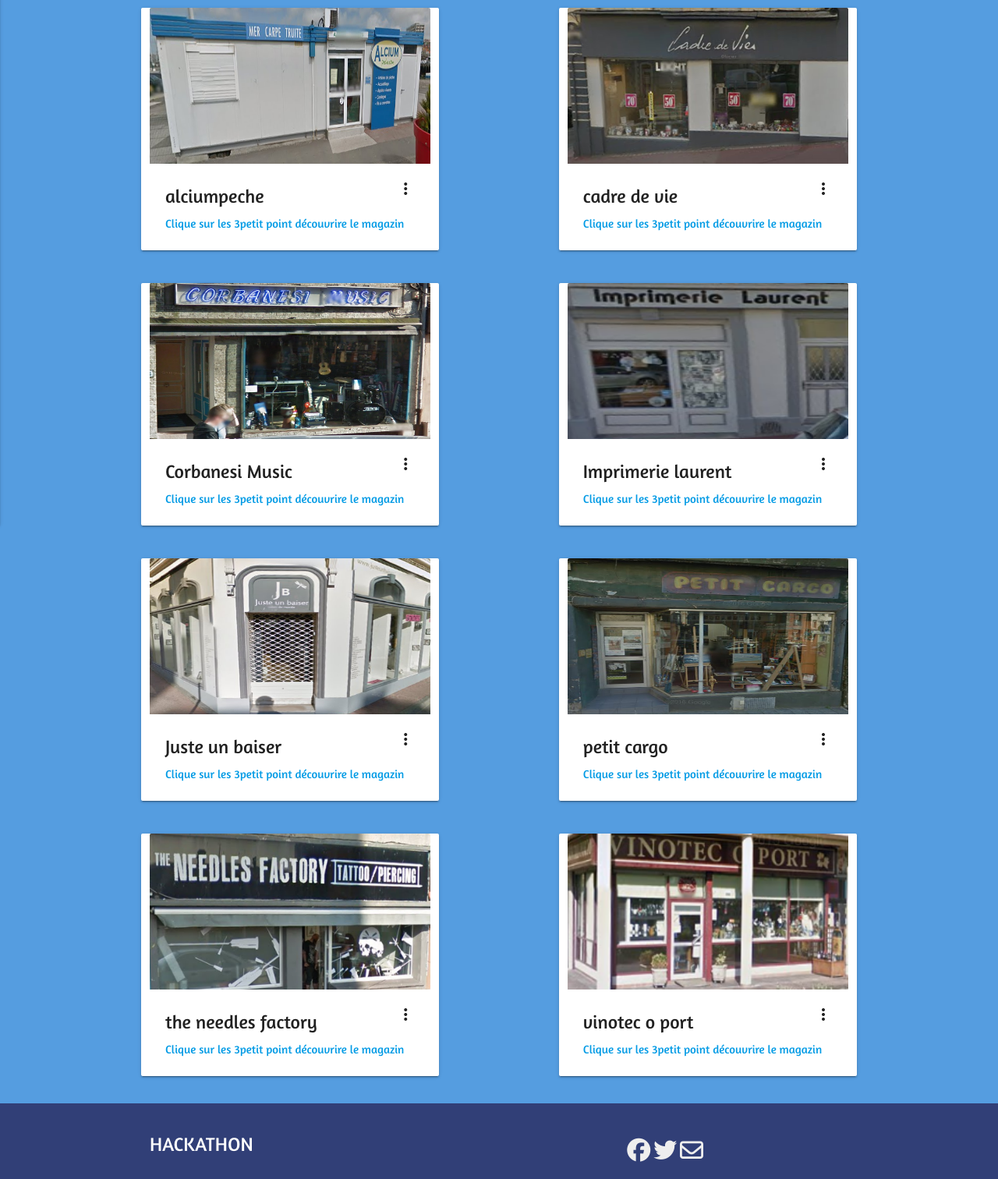
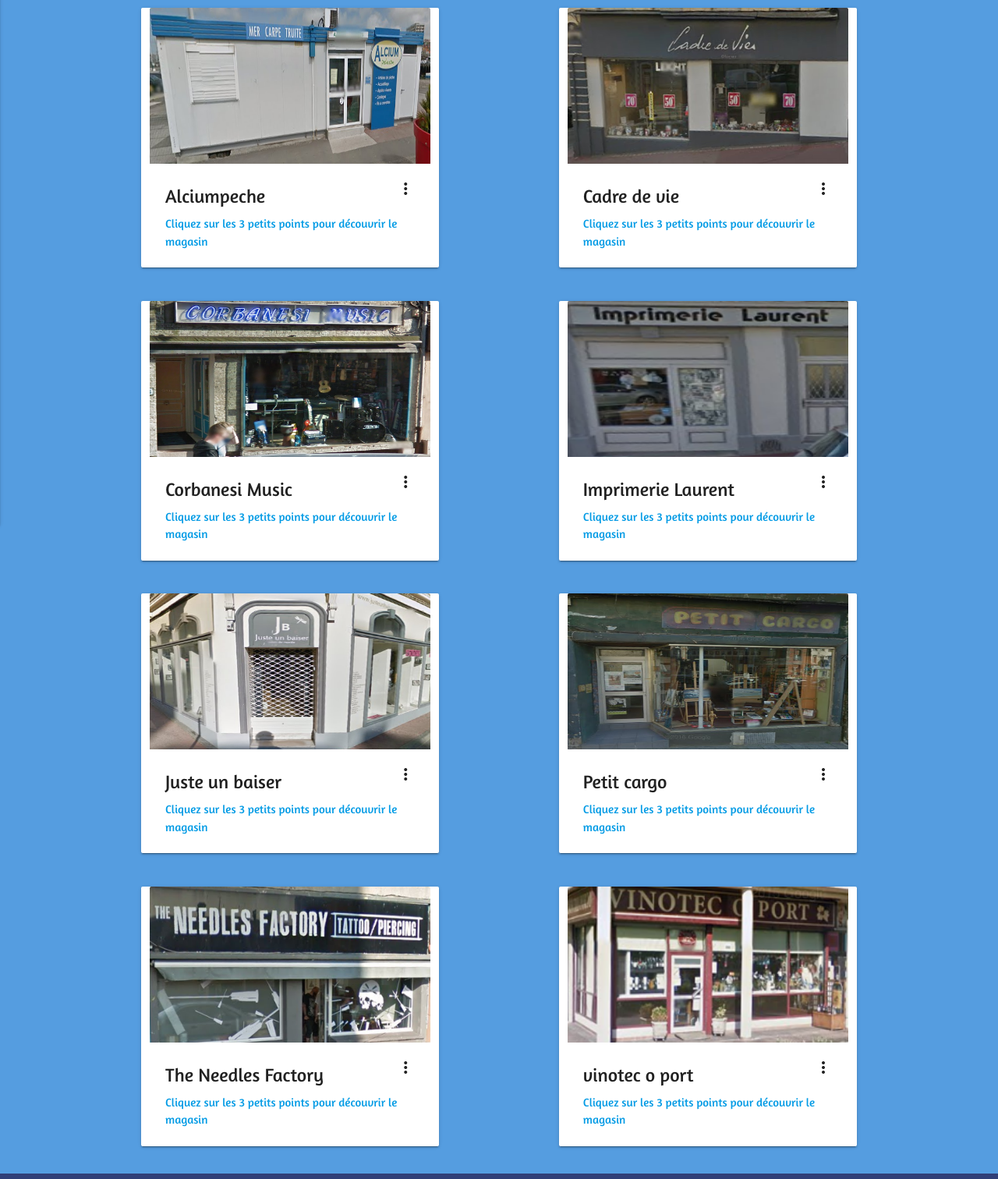
Before and after one commit to CrumbledoreTv/Hackathon_RTSV, a plain HTML site: page pages/magasins.html in a window 1280 px wide. Shown: the part 187-1699 px from the top of the page at 78% size. Drawn offline with nearby package versions, Linux system fonts and the light colour scheme.

Commit message:
commit-21-12-16-14h55

```diff
--- a/pages/magasins.html
+++ b/pages/magasins.html
@@ -62,12 +62,12 @@
       <img class="img66" class="activator" src="../img/1.png">
     </div>
     <div class="card-content">
-      <span class="card-title activator grey-text text-darken-4">alciumpeche<i class="material-icons right">more_vert</i></span>
-      <p><a href="#">Clique sur les 3petit point découvrire le magazin</a></p>
+      <span class="card-title activator grey-text text-darken-4">Alciumpeche<i class="material-icons right">more_vert</i></span>
+      <p><a href="#">Cliquez sur les 3 petits points pour découvrir le magasin</a></p>
     </div>
     <div class="card-reveal">
-      <span class="card-title grey-text text-darken-4">Card Title<i class="material-icons right">close</i></span>
-      <p>Alciumpeche est petit commerce qui vents tout les matriel de peche et autre </p>
+      <span class="card-title grey-text text-darken-4">Alciumpeche<i class="material-icons right">close</i></span>
+      <p>Alciumpeche est un magasin de pêche, vous y trouverez cannes, accessoires et tout ce qu'il vous faut pour faire une bonne prise !</p>
     </div>
   </div>
 
@@ -82,12 +82,12 @@
       <img class="img66" class="activator" src="../img/2.png">
     </div>
     <div class="card-content">
-      <span class="card-title activator grey-text text-darken-4">cadre de vie<i class="material-icons right">more_vert</i></span>
-      <p><a href="#">Clique sur les 3petit point découvrire le magazin</a></p>
+      <span class="card-title activator grey-text text-darken-4">Cadre de vie<i class="material-icons right">more_vert</i></span>
+      <p><a href="#">Cliquez sur les 3 petits points pour découvrir le magasin</a></p>
     </div>
     <div class="card-reveal">
-      <span class="card-title grey-text text-darken-4">Card Title<i class="material-icons right">close</i></span>
-      <p>C'est une boutique avec plien de jolie chose a l'interrieur vous trouveré votre bhonneur a cous sur .</p>
+      <span class="card-title grey-text text-darken-4">Cadre de vie<i class="material-icons right">close</i></span>
+      <p>C'est une boutique avec plein de jolie choses a l'interieur, vous trouverez votre bonheur à coup sûr !</p>
     </div>
   </div>
 
@@ -104,11 +104,11 @@
     </div>
     <div class="card-content">
       <span class="card-title activator grey-text text-darken-4">Corbanesi Music<i class="material-icons right">more_vert</i></span>
-      <p><a href="#">Clique sur les 3petit point découvrire le magazin</a></p>
+      <p><a href="#">Cliquez sur les 3 petits points pour découvrir le magasin</a></p>
     </div>
     <div class="card-reveal">
-      <span class="card-title grey-text text-darken-4">Card Title<i class="material-icons right">close</i></span>
-      <p>Vous trouveré votre bhonneur dans le domain muscial plus particularement sur la guittar avec ses nombre choix et model</p>
+      <span class="card-title grey-text text-darken-4">Corbanesi Music<i class="material-icons right">close</i></span>
+      <p>Vous trouverez votre bonheur dans ce magasin de musique, proposants basses, guitares, ukulele dans de nombreux modèles.</p>
     </div>
 </div>
 
@@ -117,12 +117,12 @@
       <img class="img66" class="activator" src="../img/4.png">
     </div>
     <div class="card-content">
-      <span class="card-title activator grey-text text-darken-4">Imprimerie laurent<i class="material-icons right">more_vert</i></span>
-      <p><a href="#">Clique sur les 3petit point découvrire le magazin</a></p>
+      <span class="card-title activator grey-text text-darken-4">Imprimerie Laurent<i class="material-icons right">more_vert</i></span>
+      <p><a href="#">Cliquez sur les 3 petits points pour découvrir le magasin</a></p>
     </div>
     <div class="card-reveal">
-      <span class="card-title grey-text text-darken-4">Card Title<i class="material-icons right">close</i></span>
-      <p>C'est une jolie imprimerie vous pouvé imprimée tout ce que vous voulez que sa soit ds carte de viste ou meme des CV</p>
+      <span class="card-title grey-text text-darken-4">Imprimerie laurent<i class="material-icons right">close</i></span>
+      <p>Une petite imprimerie pour mettre sur papier vos CV ou même faire faire vos cartes de visite.</p>
     </div>
   </div>
  </div>
@@ -135,11 +135,11 @@
     </div>
     <div class="card-content">
       <span class="card-title activator grey-text text-darken-4">Juste un baiser<i class="material-icons right">more_vert</i></span>
-      <p><a href="#">Clique sur les 3petit point découvrire le magazin</a></p>
+      <p><a href="#">Cliquez sur les 3 petits points pour découvrir le magasin</a></p>
     </div>
     <div class="card-reveal">
-      <span class="card-title grey-text text-darken-4">Card Title<i class="material-icons right">close</i></span>
-      <p>Cette boutique permet de de vous acheté une magnifique robe de mariage pour votre plus beaux jour de votre vie </p>
+      <span class="card-title grey-text text-darken-4">Juste un baiser<i class="material-icons right">close</i></span>
+      <p>Cette boutique permet de vous acheter une magnifique robe de mariage que vous pourrez revendre a votre divorce.</p>
     </div>
   </div>
 
@@ -151,12 +151,12 @@
       <img class="img66" class="activator" src="../img/6.png">
     </div>
     <div class="card-content">
-      <span class="card-title activator grey-text text-darken-4">petit cargo<i class="material-icons right">more_vert</i></span>
-      <p><a href="#">Clique sur les 3petit point découvrire le magazin</a></p>
+      <span class="card-title activator grey-text text-darken-4">Petit cargo<i class="material-icons right">more_vert</i></span>
+      <p><a href="#">Cliquez sur les 3 petits points pour découvrir le magasin</a></p>
     </div>
     <div class="card-reveal">
-      <span class="card-title grey-text text-darken-4">Card Title<i class="material-icons right">close</i></span>
-      <p>"PETIT CARGO" est un magasin spécialisé dans les fournitures Beaux Arts et la pratique des Arts Plastiques pour  professionnels et amateurs à Boulogne sur Mer dans le pas de Calais.</p>
+      <span class="card-title grey-text text-darken-4">Petit cargo<i class="material-icons right">close</i></span>
+      <p>"PETIT CARGO" est un magasin spécialisé dans les fournitures Beaux Arts et la pratique des Arts Plastiques pour  professionnels et amateurs.</p>
     </div>
   </div>
  </div>
@@ -168,12 +168,12 @@
       <img  class="img66"class="activator" src="../img/7.png">
     </div>
     <div class="card-content">
-      <span class="card-title activator grey-text text-darken-4">the needles factory<i class="material-icons right">more_vert</i></span>
-      <p><a href="#">Clique sur les 3petit point découvrire le magazin</a></p>
+      <span class="card-title activator grey-text text-darken-4">The Needles Factory<i class="material-icons right">more_vert</i></span>
+      <p><a href="#">Cliquez sur les 3 petits points pour découvrir le magasin</a></p>
     </div>
     <div class="card-reveal">
-      <span class="card-title grey-text text-darken-4">Card Title<i class="material-icons right">close</i></span>
-      <p>Vous pourré se fair tatoué de la tete au pied par des expére de l'aiguille et du dessin</p>
+      <span class="card-title grey-text text-darken-4">The Needles Factory<i class="material-icons right">close</i></span>
+      <p>Vous pourrez vous faire tatouer et/ou percer de la tête au pieds par des experts de l'aiguille et du dessin</p>
     </div>
   </div>
 
@@ -186,11 +186,11 @@
     </div>
     <div class="card-content">
       <span class="card-title activator grey-text text-darken-4">vinotec o port<i class="material-icons right">more_vert</i></span>
-      <p><a href="#">Clique sur les 3petit point découvrire le magazin</a></p>
+      <p><a href="#">Cliquez sur les 3 petits points pour découvrir le magasin</a></p>
     </div>
     <div class="card-reveal">
-      <span class="card-title grey-text text-darken-4">Card Title<i class="material-icons right">close</i></span>
-      <p>Magasin spécialisé dans les portos et les vins du Portugal. Liste des produits en vente. Boulogne sur Mer (62).</p>
+      <span class="card-title grey-text text-darken-4">vinotec o port<i class="material-icons right">close</i></span>
+      <p>Magasin spécialisé dans les portos et les vins du Portugal.</p>
     </div>
   </div>
 </div>
```
